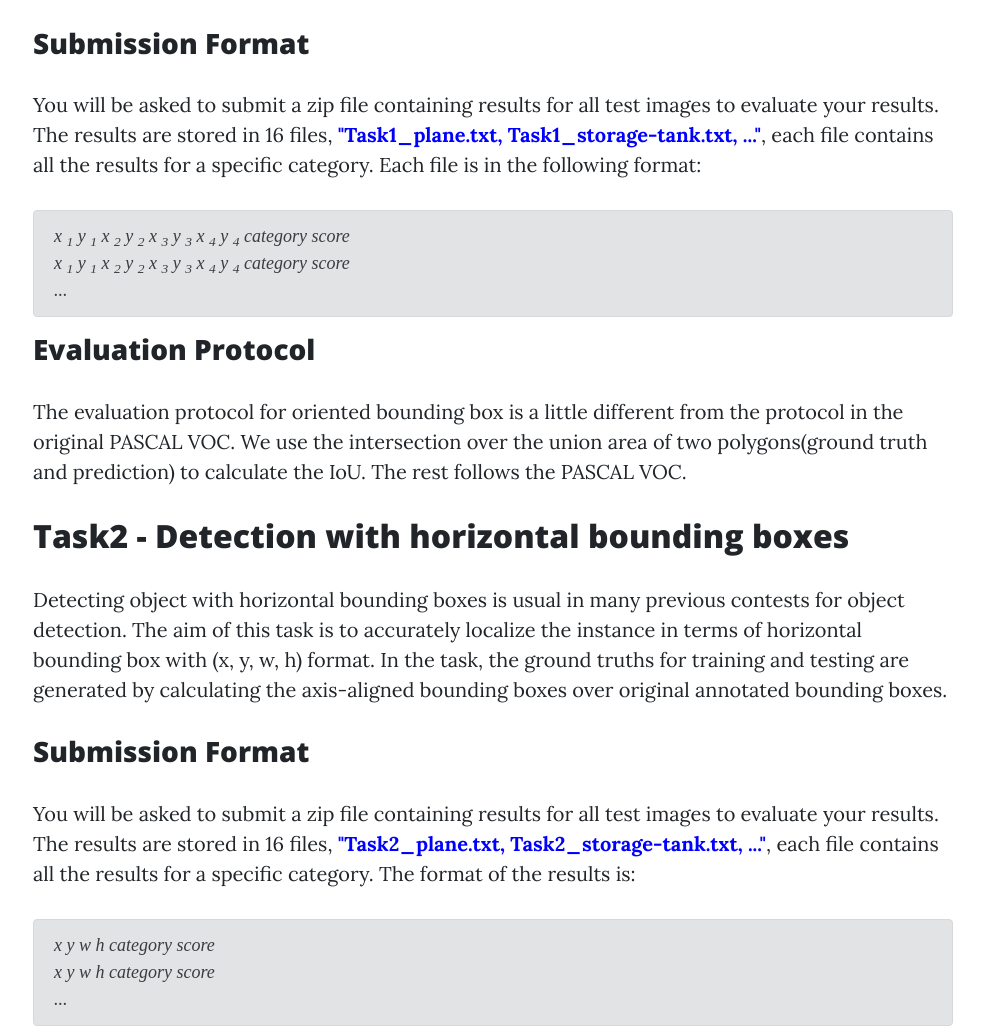
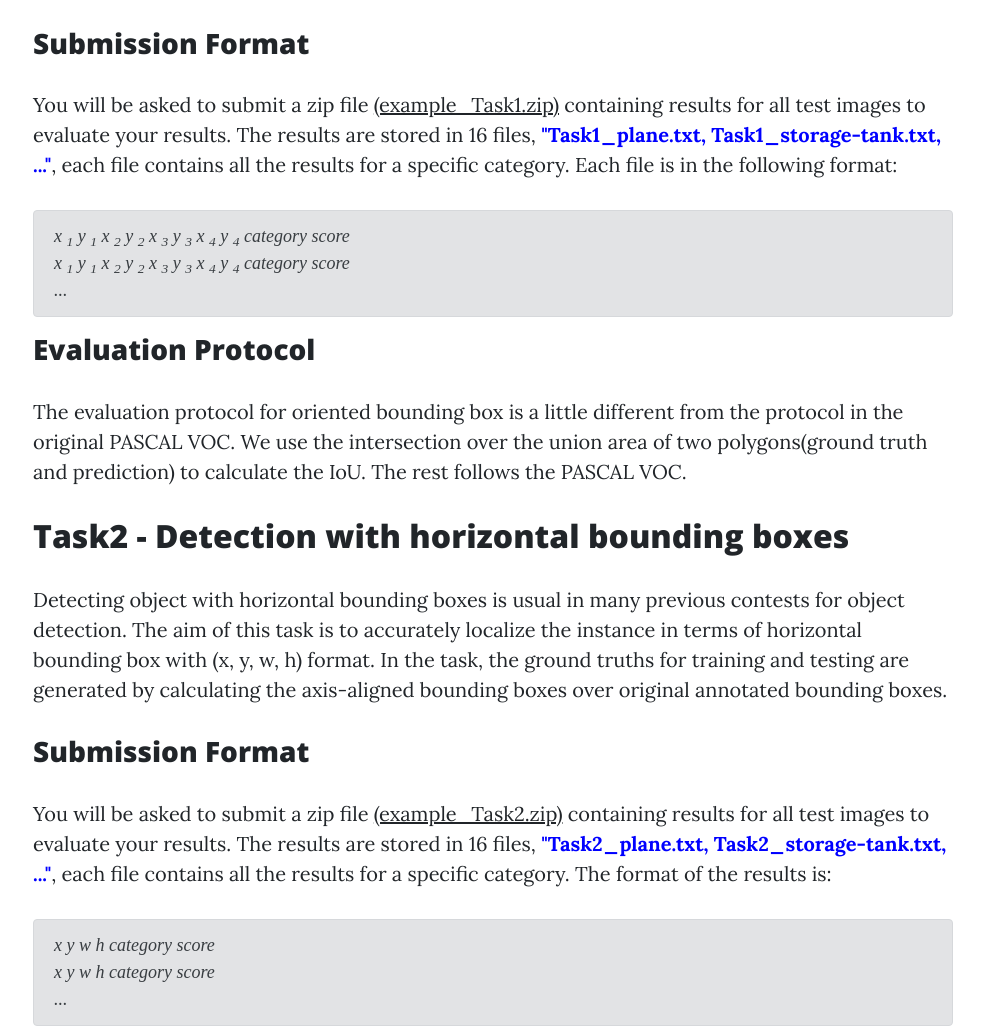
Before and after one commit to CAPTAIN-WHU/DOAI2019, a website: page tasks.html in a window 1280 px wide. Shown: the part 860-1886 px from the top of the page, without its empty margins (147-1131 px from the left). Drawn offline with nearby package versions, Linux system fonts and the light colour scheme.

Commit message:
add example task

```diff
--- a/tasks.html
+++ b/tasks.html
@@ -142,7 +142,7 @@
                     Submission Format
                 </h3>
                 <p>
-                    You will be asked to submit a zip file containing results for all test images to evaluate your results.
+                    You will be asked to submit a zip file <a href="example_Task1.zip">(example_Task1.zip)</a> containing results for all test images to evaluate your results.
                     The results are stored in 16 files, <strong style="color:blue">"Task1_plane.txt, Task1_storage-tank.txt, ..."</strong>, each file contains all the results for a specific category.
                     Each file is in the following format:
                 </p>
@@ -188,7 +188,7 @@
                     Submission Format
                 </h3>
                 <p>
-                    You will be asked to submit a zip file containing results for all test images to evaluate your results.
+                    You will be asked to submit a zip file <a href="example_Task2.zip">(example_Task2.zip)</a> containing results for all test images to evaluate your results.
                     The results are stored in 16 files,
                     <strong style="color:blue">"Task2_plane.txt, Task2_storage-tank.txt, ..."</strong>, each file contains all the results for a specific category.
                     The format of the results is:
```
Also changed, not shown: 2 other files.
